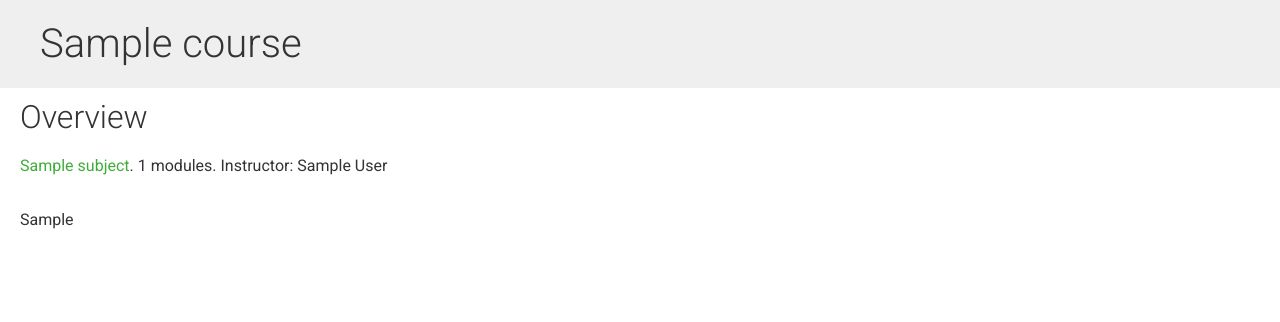
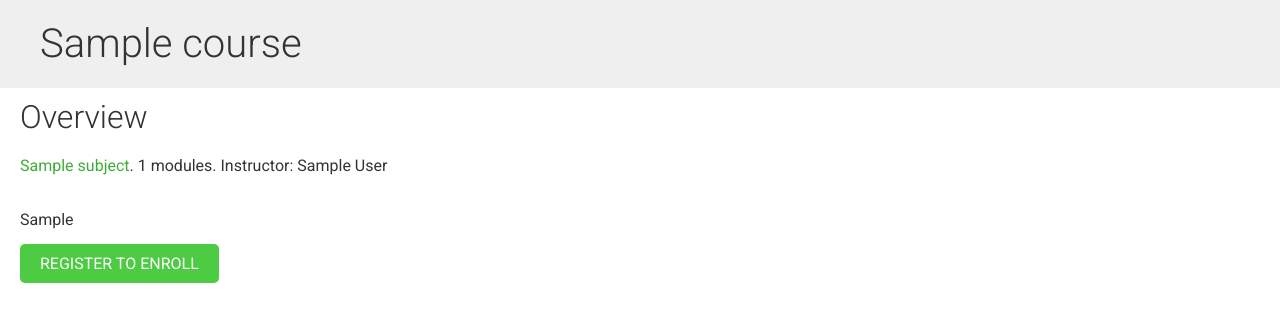
Before and after one commit to Th3VaultDweller/Django-Learning-Platform, a Django app: a page that uses education/courses/templates/courses/course/detail.html in a window 1280 px wide. Shown: the part 62-384 px from the top of the page. Run offline with Django 4.2, Linux system fonts and the light colour scheme; tables that the repository leaves empty hold one stand-in row (values such as "Sample post").

Commit message:
Added course enroll button

```diff
--- a/education/courses/templates/courses/course/detail.html
+++ b/education/courses/templates/courses/course/detail.html
@@ -18,6 +18,17 @@
         Instructor: {{ object.owner.get_full_name }}
       </p>
       {{ object.overview|linebreaks }}
+      {% if request.user.is_authenticated %}
+        <form action="{% url "student_enroll_course" %}" method="post">
+          {{ enroll_form }}
+          {% csrf_token %}
+          <input type="submit" value="Enroll now">
+        </form>
+      {% else %}
+        <a href="{% url "student_registration" %}" class="button">
+          Register to enroll
+        </a>
+      {% endif %}
   </div>
   {% endwith %}
 {% endblock %}
```
